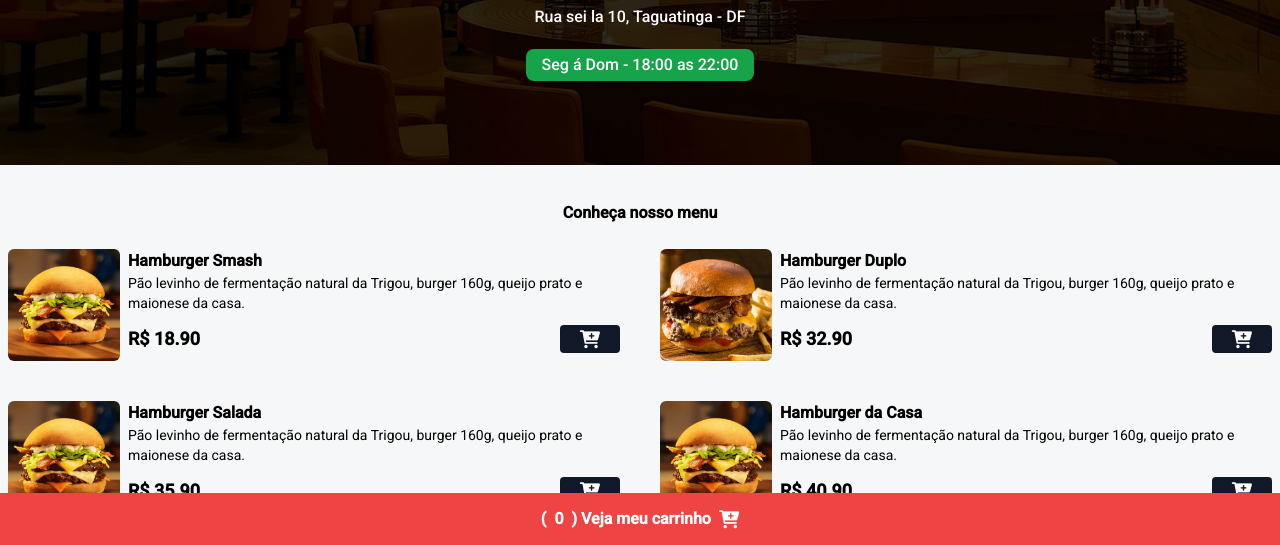
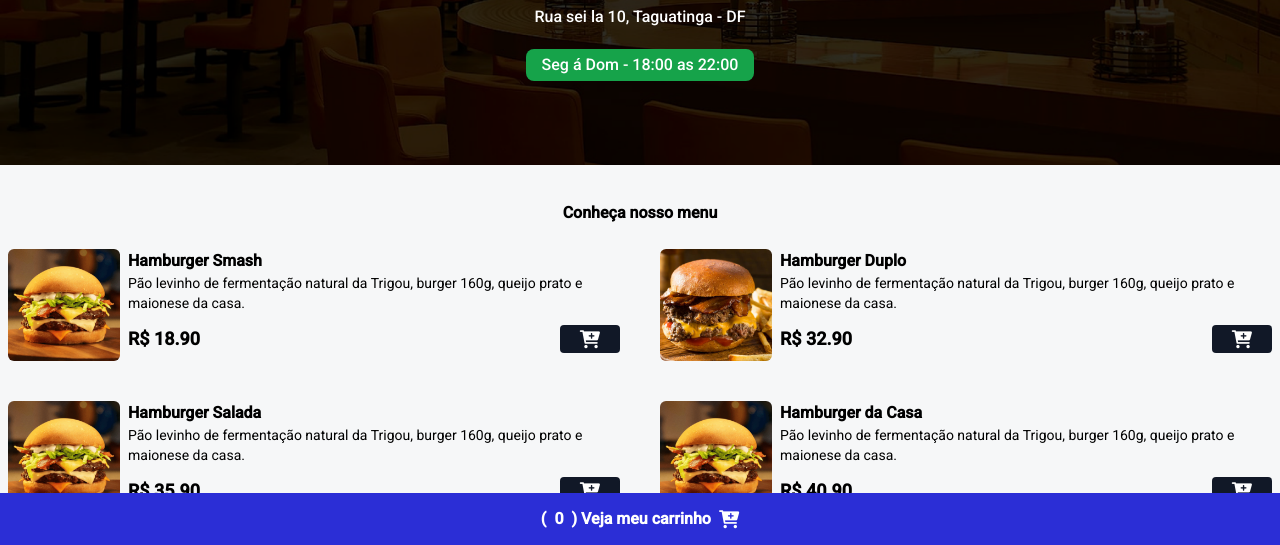
Before and after one commit to EmersonCarlosAlvesSouza/Hamburgueria, a website: page index.html in a window 1280 px wide. Shown: the part 255-800 px from the top of the page. Drawn offline with nearby package versions, Linux system fonts and the light colour scheme.

Commit message:
cor do footer mudada

```diff
--- a/index.html
+++ b/index.html
@@ -187,7 +187,7 @@
 
     <!--Button cart footer-->
 
-    <footer class="w-full bg-red-500 py-3 fixed bottom-0 z-40 flex items-center justify-center">
+    <footer class="w-full bg-blue-500 py-3 fixed bottom-0 z-40 flex items-center justify-center">
         <button class="flex items-center gap-2 text-white font-bold" id="cart-btn">
             (<span id="cart-count">0</span>)
             Veja meu carrinho
```
Also changed, not shown: styles/output.css.
